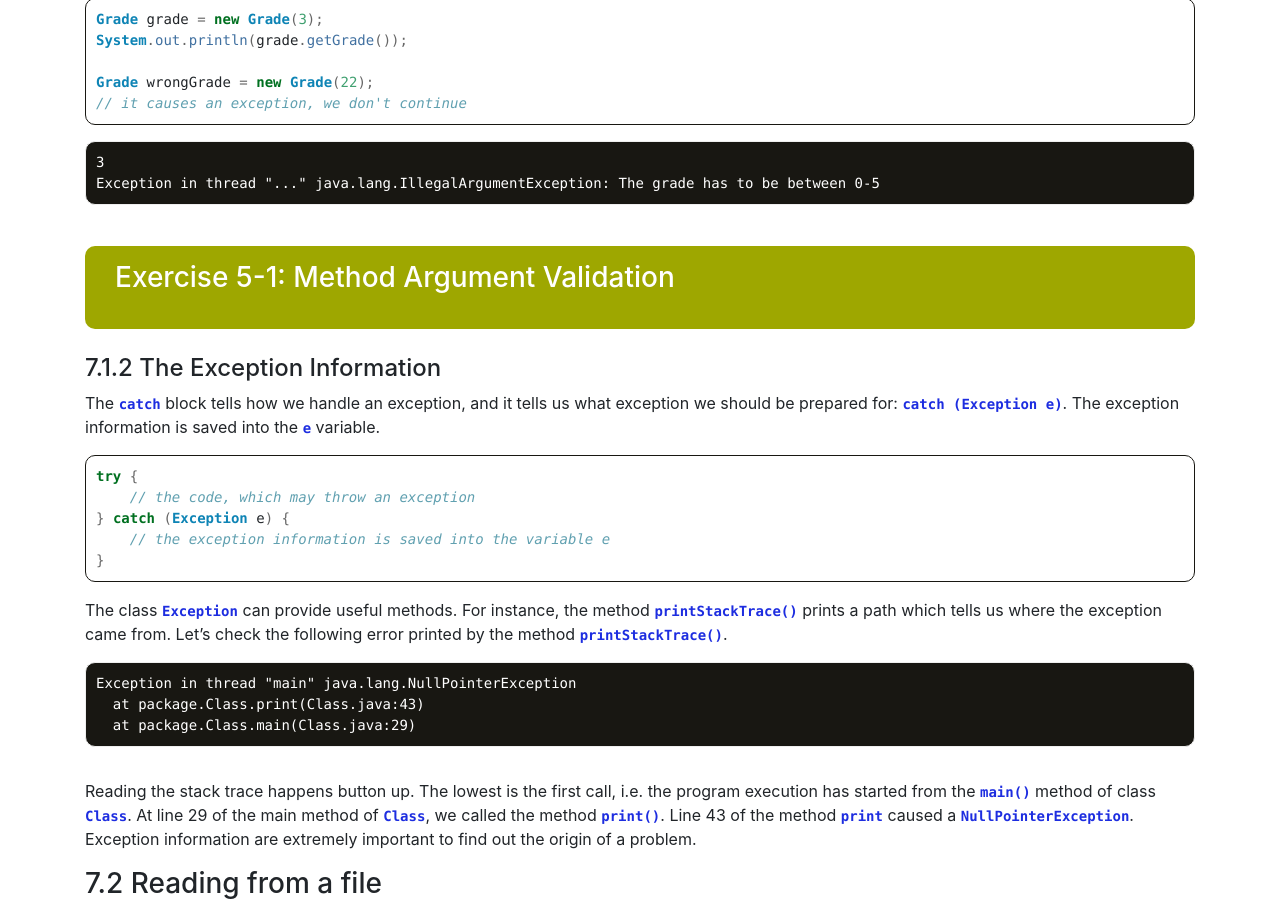
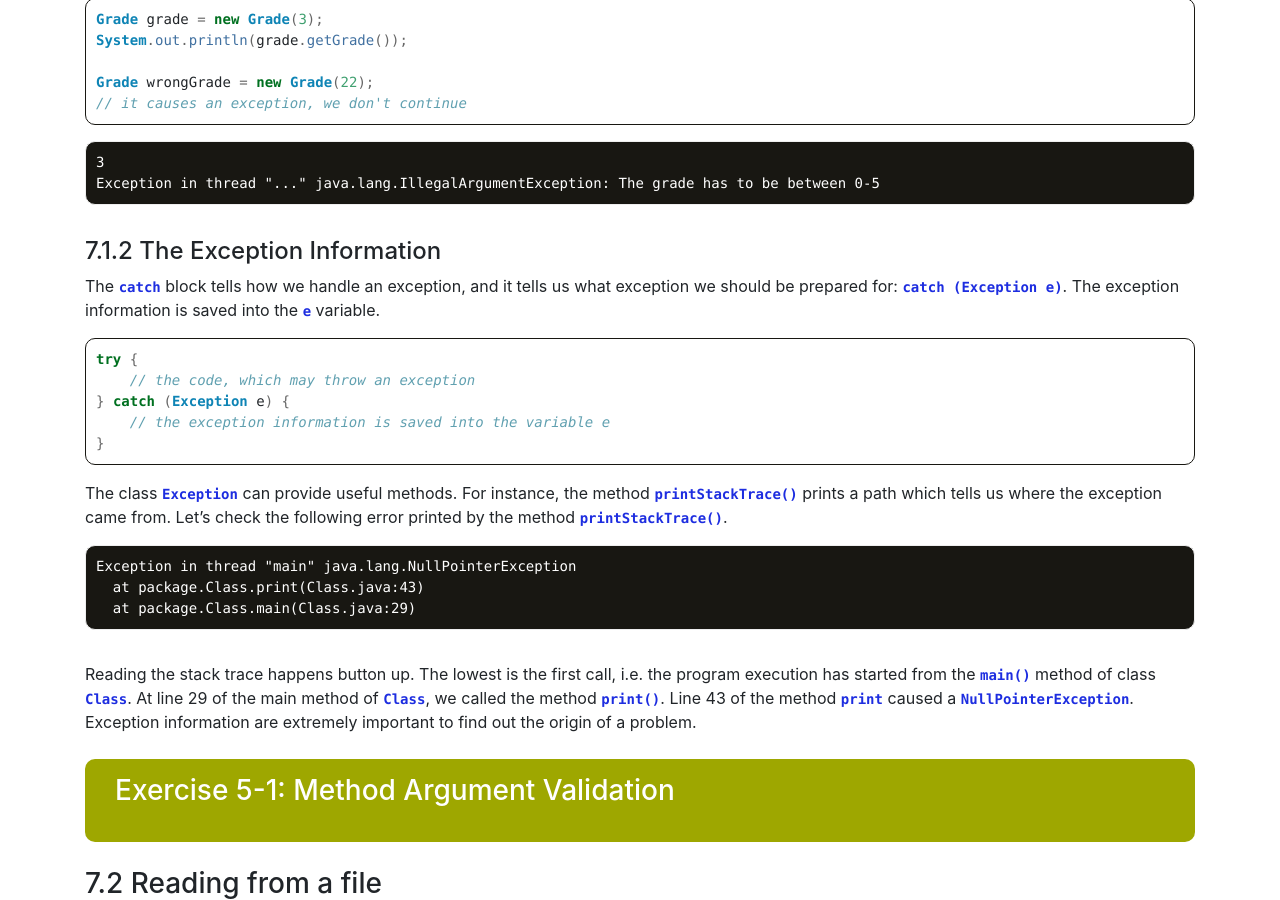
Before and after one commit to hhs-2018-se-dt-s2-apip/lesmateriaal, a Jekyll site: the page built from week5.md, in a window 1280 px wide and 900 px high, scrolled down 4712 px. Built offline with Jekyll 4.4.1, drawn with Linux system fonts in a browser that asks for light colours; comment, search, counter and statistics services are not loaded.

Commit message:
Exercise verplaatst naar onder 7.1.2

````diff
--- a/_includes/week09/11-Exceptions.md
+++ b/_includes/week09/11-Exceptions.md
@@ -196,10 +196,6 @@ Grade wrongGrade = new Grade(22);
 Exception in thread "..." java.lang.IllegalArgumentException: The grade has to be between 0-5
 ```
 
-{% include week09/exercise/001.md %}
-{: .exercises }
-
-
 #### 7.1.2 The Exception Information
 
 The `catch` block tells how we handle an exception, and it tells us what exception we should be prepared for: `catch (Exception e)`. The exception information is saved into the `e` variable.
@@ -221,3 +217,6 @@ Exception in thread "main" java.lang.NullPointerException
 ```
 
 Reading the stack trace happens button up. The lowest is the first call, i.e. the program execution has started from the `main()` method of class `Class`. At line 29 of the main method of `Class`, we called the method `print()`. Line 43 of the method `print` caused a `NullPointerException`. Exception information are extremely important to find out the origin of a problem.
+
+{% include week09/exercise/001.md %}
+{: .exercises }
````
